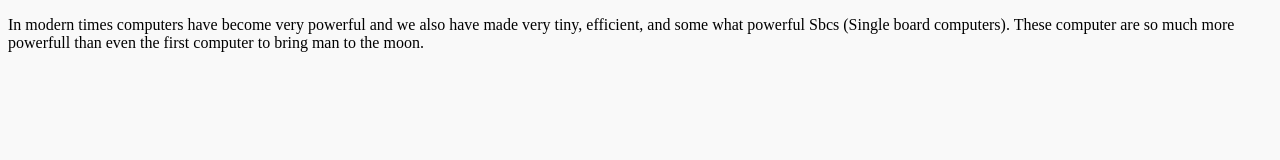
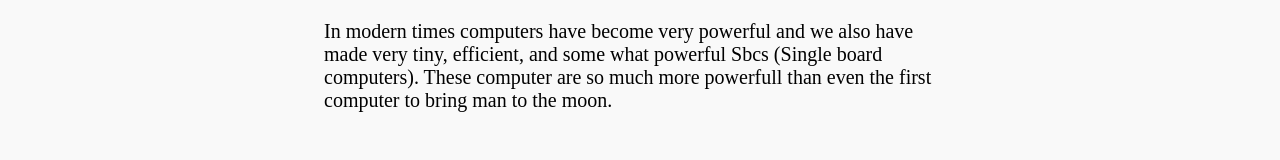
Before and after one commit to andrewm042/Final-HTML-Project, a plain HTML site: page index.html in a window 1280 px wide. Drawn offline with Linux system fonts and the light colour scheme.

Commit message:
Fixed title,  added intro, centered intro

```diff
--- a/index.html
+++ b/index.html
@@ -4,15 +4,21 @@
 <html>
     <head>
         <meta charset="UTF-8">
-        <meta name="viewport" content="width=device-width, initial-scale=1.0">
-        <title>Fianl Project Home</title>
+        <title>Final Project Home</title>
         <style>
             html {
                 background-color: #f9f9f9;
             }
+            .center {
+                margin: auto;
+                width: 50%;
+                font-size: 20px;
+              }
         </style>
     </head>
     <body>
-        <p>In modern times computers have become very powerful and we also have made very tiny, efficient, and some what powerful Sbcs (Single board computers). These computer are so much more powerfull than even the first computer to bring man to the moon.</p>
+        <div class="center">
+            <p>In modern times computers have become very powerful and we also have made very tiny, efficient, and some what powerful Sbcs (Single board computers). These computer are so much more powerfull than even the first computer to bring man to the moon.</p>
+        </div>
     </body>
 </html>
```
